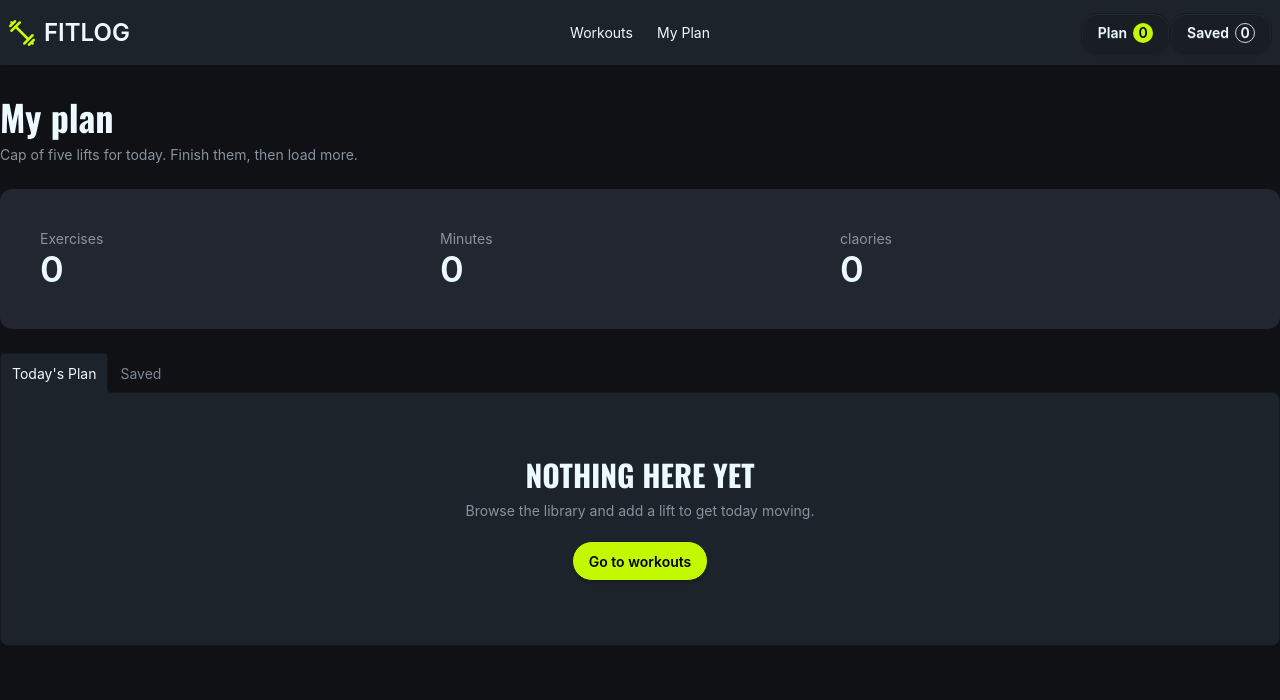
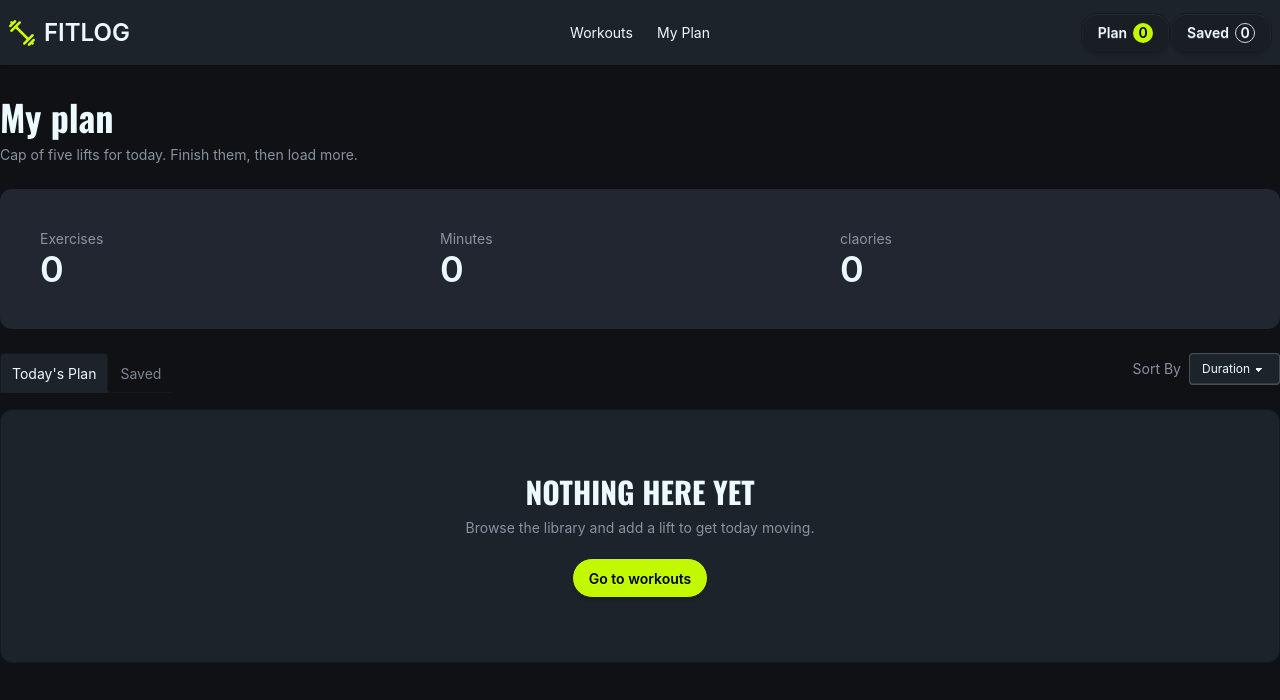
Before and after one commit to rashedulalam15/assignment-6, a Next.js app: page /PlanedWorkouts in a window 1280 px wide. Shown: the top 700 px of the page. Built offline with nearby package versions, Linux system fonts and the light colour scheme.

Commit message:
added sort by and it's functionalities

```diff
--- a/src/app/PlanedWorkouts/page.tsx
+++ b/src/app/PlanedWorkouts/page.tsx
@@ -4,11 +4,25 @@ import SaveWorkoutCard from "@/components/shared/SaveWorkoutCard";
 import { WorkoutsContext } from "@/context/WorkoutsContext";
 import { IWorkout } from "@/types/workout.type";
 import Link from "next/link";
-import React, { useContext } from "react";
-import { DiVim } from "react-icons/di";
+import React, { useContext, useState } from "react";
 
 const PlanedWorkoutPage = () => {
   const { planWorkout, saveWorkout } = useContext(WorkoutsContext);
+  const [sortBy, setSortBy] = useState<"duration"|"caloriesBurned"|"rating">("duration")
+
+  const sortWorkouts=(workouts:IWorkout[])=>{
+         const sortedWorkouts = [...workouts]
+         if(sortBy==="duration"){
+            sortedWorkouts.sort((a , b)=>b.duration - a.duration)
+         }else if(sortBy==="caloriesBurned"){
+            sortedWorkouts.sort((a,b)=>b.caloriesBurned - a.caloriesBurned)
+         }else if(sortBy==="rating"){
+            sortedWorkouts.sort((a,b)=>b.rating - a.rating)
+         }
+         return sortedWorkouts
+  }
+  const sortedPlanWorkout = sortWorkouts(planWorkout)
+  const sortedSaveWorkout = sortWorkouts(saveWorkout)
   return (
     <div className="container mx-auto py-8">
       <h2 className="font-bold text-4xl font-oswald">My plan</h2>
@@ -29,9 +43,28 @@ const PlanedWorkoutPage = () => {
           <span className="text-4xl font-semibold mt-2">0</span>
         </div>
       </div>
+<div className="tabs tabs-lift relative">
 
+  <div className="absolute right-0 top-0 z-10 flex items-center gap-2">
+    <span className="text-sm text-[#8A92A0] whitespace-nowrap">Sort By</span>
+
+    <select
+      value={sortBy}
+      onChange={(e) =>
+        setSortBy(
+          e.target.value as "duration" | "caloriesBurned" | "rating"
+        )
+      }
+      className="select select-sm"
+    >
+      <option value="duration">Duration</option>
+      <option value="caloriesBurned">Calories</option>
+      <option value="rating">Rating</option>
+    </select>
+  </div>
+  </div>
       {/* name of each tab group should be unique */}
-      <div className="tabs tabs-lift">
+      <div className="tabs tabs-lift ">
         <input
           type="radio"
           name="my_tabs_3"
@@ -39,10 +72,10 @@ const PlanedWorkoutPage = () => {
           aria-label="Today's Plan"
           defaultChecked
         />
-        <div className="tab-content bg-base-100 border-base-300 p-6">
-          {planWorkout.length > 0 ? (
+        <div className="tab-content bg-base-100 border-base-300 rounded-xl p-6 mt-4">
+          {sortedPlanWorkout.length > 0 ? (
             <div className="space-y-4">
-              {planWorkout.map((workout: IWorkout) => {
+              {sortedPlanWorkout.map((workout: IWorkout) => {
                 return <PlanedWorkoutCard key={workout.id} workout={workout} />;
               })}
             </div>
@@ -63,16 +96,18 @@ const PlanedWorkoutPage = () => {
           )}
         </div>
 
+
         <input
           type="radio"
           name="my_tabs_3"
           className="tab"
           aria-label="Saved"
         />
-        <div className="tab-content bg-base-100 border-base-300 p-6">
-          {saveWorkout.length > 0 ? (
+
+        <div className="tab-content bg-base-100 border-base-300 rounded-xl p-6 mt-4">
+          {sortedSaveWorkout.length > 0 ? (
             <div className="space-y-4">
-              {saveWorkout.map((workout: IWorkout) => {
+              {sortedSaveWorkout.map((workout: IWorkout) => {
                 return <SaveWorkoutCard key={workout.id} workout={workout} />;
               })}
             </div>
@@ -97,4 +132,5 @@ const PlanedWorkoutPage = () => {
   );
 };
 
+
 export default PlanedWorkoutPage;
```
